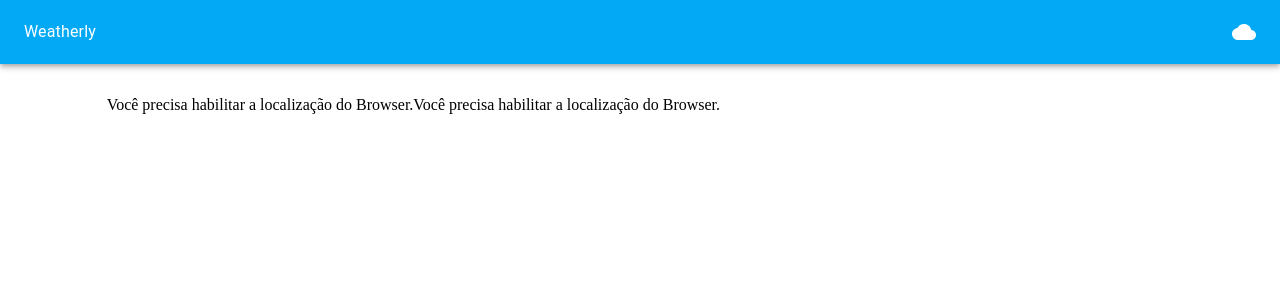
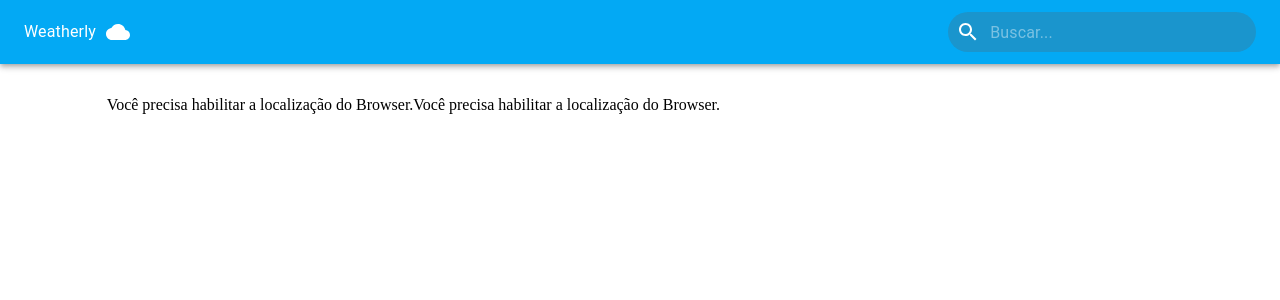
Before and after one commit to El-Raptor/react-weather-api, a React (Create React App) app: page / in a window 1280 px wide. Shown: the top 300 px of the page. Built offline with nearby package versions, Linux system fonts and the light colour scheme; no server answers.

Commit message:
Campo de pesquisa adicionado

```diff
--- a/src/Components/Card/WeatherCard.jsx
+++ b/src/Components/Card/WeatherCard.jsx
@@ -1,14 +1,19 @@
 import React from 'react';
-import { Card, CardContent } from '@material-ui/core';
+import { Card, CardContent, CardMedia } from '@material-ui/core';
 import { Typography } from '@material-ui/core';
 import { makeStyles } from '@material-ui/styles';
 
 const useStyles = makeStyles({
+    card: {
+        width: 150,
+        minWidth: 150,
+        minHeight: 284
+    },
     title: {
         fontSize: 20,
     },
     pos: {
-        marginBottom: 12,
+        fontSize: 15
     },
     tempMax: {
         fontSize: 30,
@@ -18,27 +23,37 @@ const useStyles = makeStyles({
     tempMin: {
         display: 'inline-block',
         margin: '0 0 0 .1em'
+    },
+    media: {
+        height: 1,
+        paddingTop: '56.25%'
     }
 });
 
 const WeatherCard = props => {
     const classes = useStyles();
-    const { dayWeek, maxTemp, minTemp, desc } = props;
+    const { dayWeek, maxTemp, minTemp, desc, imgUrl } = props;
     const maxRounded = Math.round(maxTemp)
     const minRounded = Math.round(minTemp)
 
     return (
-        <Card>
+        <Card className={classes.card}>
             <CardContent>
                 <Typography className={classes.title} color="textSecondary" gutterBottom>
                     {dayWeek}
                 </Typography>
+            </CardContent>
+            <CardMedia
+                className={classes.media}
+                image={imgUrl}
+            />
+            <CardContent>
                 <Typography className={classes.tempMax}>
                     {maxRounded}º
-            </Typography>
+                </Typography>
                 <Typography className={classes.tempMin}>
                     {minRounded}º
-            </Typography>
+                </Typography>
                 <Typography className={classes.pos} color="textSecondary">
                     {desc}
                 </Typography>
--- a/src/Components/Header.jsx
+++ b/src/Components/Header.jsx
@@ -1,13 +1,20 @@
 import React from 'react';
-import { AppBar, Toolbar, Typography } from '@material-ui/core';
+import { AppBar, Toolbar, Typography, Grid } from '@material-ui/core';
 import CloudIcon from '@material-ui/icons/Cloud';
 import { makeStyles } from '@material-ui/styles';
+import Input from './SearchInput/Input';
 
 const useStyles = makeStyles(() => ({
     typoStyles: {
-        flex: 1,
         color: '#FFF'
-    }
+    },
+    icon: {
+        color: '#fff',
+        marginLeft: 10
+    },
+    /*appNameStyles: {
+
+    },*/
 }))
 
 const Header = () => {
@@ -15,10 +22,16 @@ const Header = () => {
     return (
         <AppBar position="static">
             <Toolbar>
-                <Typography className={classes.typoStyles}>
-                    Weatherly
-                </Typography>
-                <CloudIcon style={{ color: 'white' }}/>
+                <Grid container item sm={3}>
+                    <Typography className={classes.typoStyles}>
+                        Weatherly
+                    </Typography>
+                    <CloudIcon className={classes.icon}/>
+                </Grid>
+                <Grid sm={6} />
+                <Grid sm={3} >
+                    <Input />
+                </Grid>
             </Toolbar>
         </AppBar>
     );
--- /dev/null
+++ b/src/Components/SearchInput/Input.jsx
@@ -0,0 +1,34 @@
+import React from 'react';
+import { IconButton, InputBase } from '@material-ui/core';
+import Search from '@material-ui/icons/Search';
+import { makeStyles } from '@material-ui/styles';
+import { BoxDiv } from './styles';
+
+const useStyles = makeStyles(() => ({
+    icon: {
+        color: "#fff",
+        padding: 5
+    },
+    input: {
+        color: "#fff",
+        marginLeft: 5
+    }
+}));
+
+const Input = () => {
+    const classes = useStyles();
+    return (
+        <BoxDiv>
+            <IconButton className={classes.icon}>
+                <Search />
+            </IconButton>
+            <InputBase
+                className={classes.input}
+                inputLabel={{'aria-label': 'search weather'}}
+                placeholder="Buscar..."
+            />
+        </BoxDiv>
+    );
+}
+
+export default Input;
--- /dev/null
+++ b/src/Components/SearchInput/styles.js
@@ -0,0 +1,12 @@
+import styled from 'styled-components';
+import { Box } from '@material-ui/core';
+
+export const BoxDiv = styled(Box) `
+    display: flex;
+    flex-flow: row wrap;
+    align-items: flex-end;
+    padding: .2em;
+
+    background-color: #1a95cd;
+    border-radius: 50px
+`;
--- a/src/Content/Weather.jsx
+++ b/src/Content/Weather.jsx
@@ -2,7 +2,9 @@ import React, { useState, useEffect, Fragment } from 'react';
 import { Grid, Typography } from '@material-ui/core';
 import { makeStyles } from '@material-ui/styles';
 import { List } from './styles';
+import { capitalize } from '../Controller/capitalize';
 import api from '../Service/api';
+import { getCardinal } from '../Controller/degreesToCardinal';
 
 const useStyles = makeStyles({
   cityStyle: {
@@ -67,7 +69,6 @@ const Weather = () => {
   } else {
     return (
       <Fragment>
-
         <Grid item container justify='center'>
           <Typography variant='h4' color='secondary' className={classes.cityStyle}>
             {weather['name']}, {weather['sys']['country']}
@@ -80,14 +81,14 @@ const Weather = () => {
         </Grid>
         <Grid item container justify='center'>
           <Typography variant='h4' color='secondary' className={classes.descStyle}>
-              {weather['weather'][0]['description']}
+            {capitalize(weather['weather'][0]['description'])}
           </Typography>
         </Grid>
         <Grid item>
           <Typography>
             <List>
-                <li>Sensação térmica {weather['main']['feels_like']}º</li>
-                <li>Vento {weather['wind']['deg']}º {weather['wind']['speed']}</li>
+              <li>Sensação térmica {Math.round(weather['main']['feels_like'])}º</li>
+              <li>Vento {getCardinal(weather['wind']['deg'])} - {weather['wind']['speed']}m/s</li>
               <li>Visibilidade {weather['visibility']} m</li>
             </List>
             <List>
--- /dev/null
+++ b/src/Controller/capitalize.js
@@ -0,0 +1,4 @@
+
+export const capitalize = (str) => {
+    return str.charAt(0).toUpperCase() + str.slice(1);
+}
--- /dev/null
+++ b/src/Controller/degreesToCardinal.js
@@ -0,0 +1,25 @@
+/**
+ * Given "0-360" returns the nearest cardinal direction "N/NE/E/SE/S/SW/W/NW"
+ */
+export function getCardinal(angle) {
+    /**
+     * Customize by changing the number of directions you have
+     * We have 8
+     */
+    const degreePerDirection = 360 / 8;
+
+    /**
+     * Offset the angle by half of the degrees per direction
+     * Example: in 4 direction system North (320-45) becomes (0-90)
+     */
+    const offsetAngle = angle + degreePerDirection / 2;
+
+    return (offsetAngle >= 0 * degreePerDirection && offsetAngle < 1 * degreePerDirection) ? "N"
+      : (offsetAngle >= 1 * degreePerDirection && offsetAngle < 2 * degreePerDirection) ? "NE"
+        : (offsetAngle >= 2 * degreePerDirection && offsetAngle < 3 * degreePerDirection) ? "E"
+          : (offsetAngle >= 3 * degreePerDirection && offsetAngle < 4 * degreePerDirection) ? "SE"
+            : (offsetAngle >= 4 * degreePerDirection && offsetAngle < 5 * degreePerDirection) ? "S"
+              : (offsetAngle >= 5 * degreePerDirection && offsetAngle < 6 * degreePerDirection) ? "SW"
+                : (offsetAngle >= 6 * degreePerDirection && offsetAngle < 7 * degreePerDirection) ? "W"
+                  : "NW";
+  }
--- /dev/null
+++ b/src/Service/icon.js
@@ -0,0 +1,4 @@
+
+export function getImg(imgid) {
+    return `http://openweathermap.org/img/wn/${imgid}@4x.png`
+}
```
Also changed, not shown: src/Content/Forecast.jsx (+30 -16 lines). Lines whose indentation alone changed are shown as unchanged.
